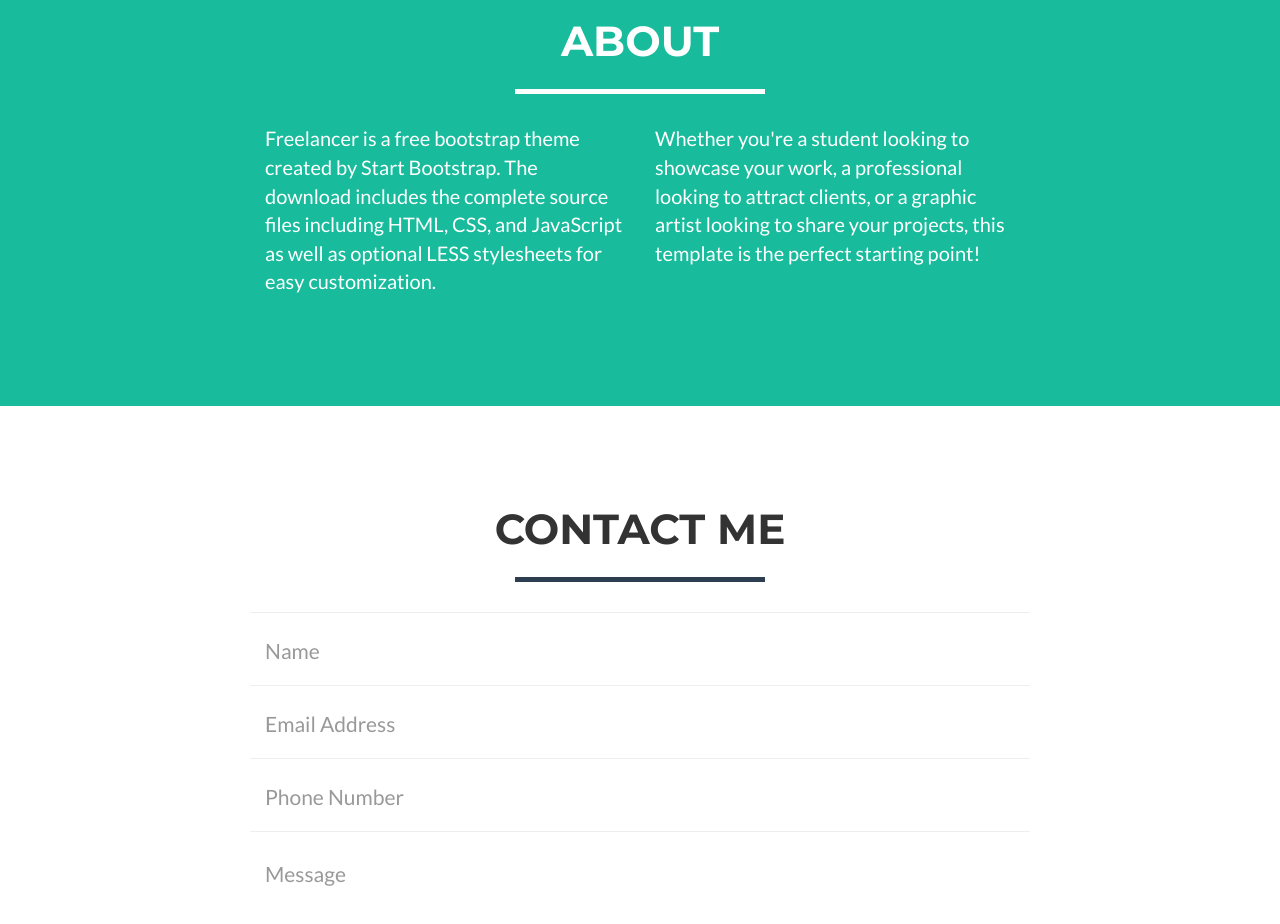
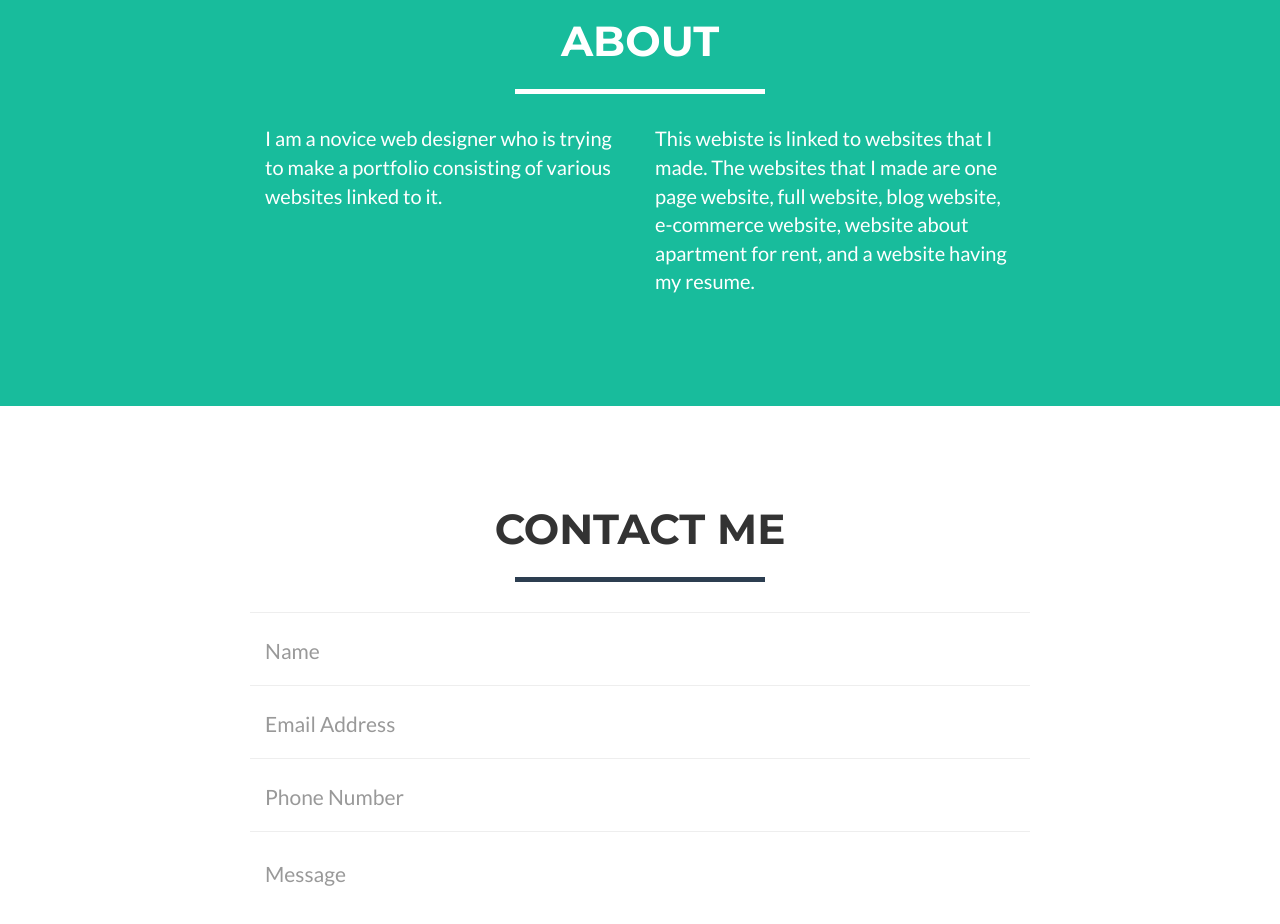
Before and after one commit to JonardDaguioan/DaguioanPortfolio.github.io, a website: page index.html in a window 1280 px wide. Shown: the part 1940-2864 px from the top of the page. Drawn offline with nearby package versions, Linux system fonts and the light colour scheme.

Commit message:
Update index.html

```diff
--- a/index.html
+++ b/index.html
@@ -160,10 +160,10 @@
             </div>
             <div class="row">
                 <div class="col-lg-4 col-lg-offset-2">
-                    <p>Freelancer is a free bootstrap theme created by Start Bootstrap. The download includes the complete source files including HTML, CSS, and JavaScript as well as optional LESS stylesheets for easy customization.</p>
+                    <p>I am a novice web designer who is trying to make a portfolio consisting of various websites linked to it.</p>
                 </div>
                 <div class="col-lg-4">
-                    <p>Whether you're a student looking to showcase your work, a professional looking to attract clients, or a graphic artist looking to share your projects, this template is the perfect starting point!</p>
+                    <p>This webiste is linked to websites that I made. The websites that I made are one page website, full website, blog website, e-commerce website, website about apartment for rent, and a website having my resume.</p>
                 </div>
 
             </div>
```
